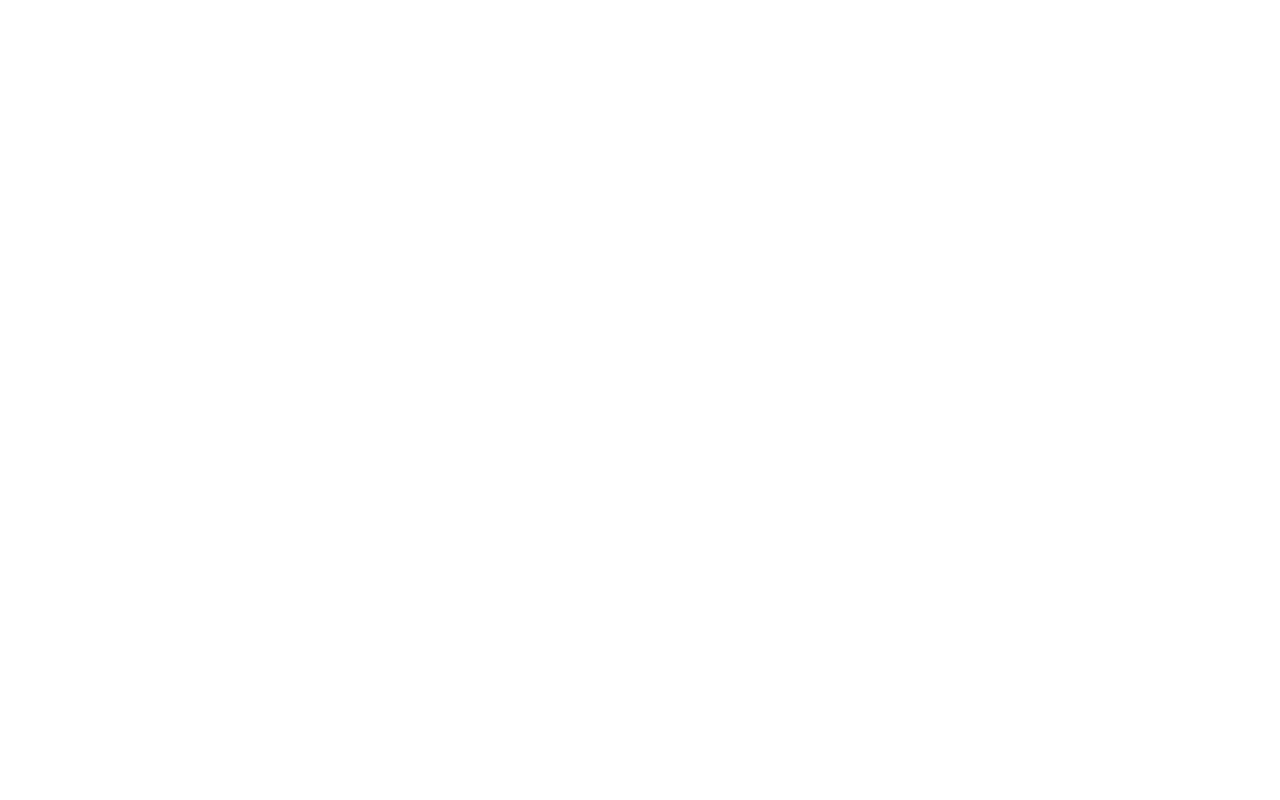
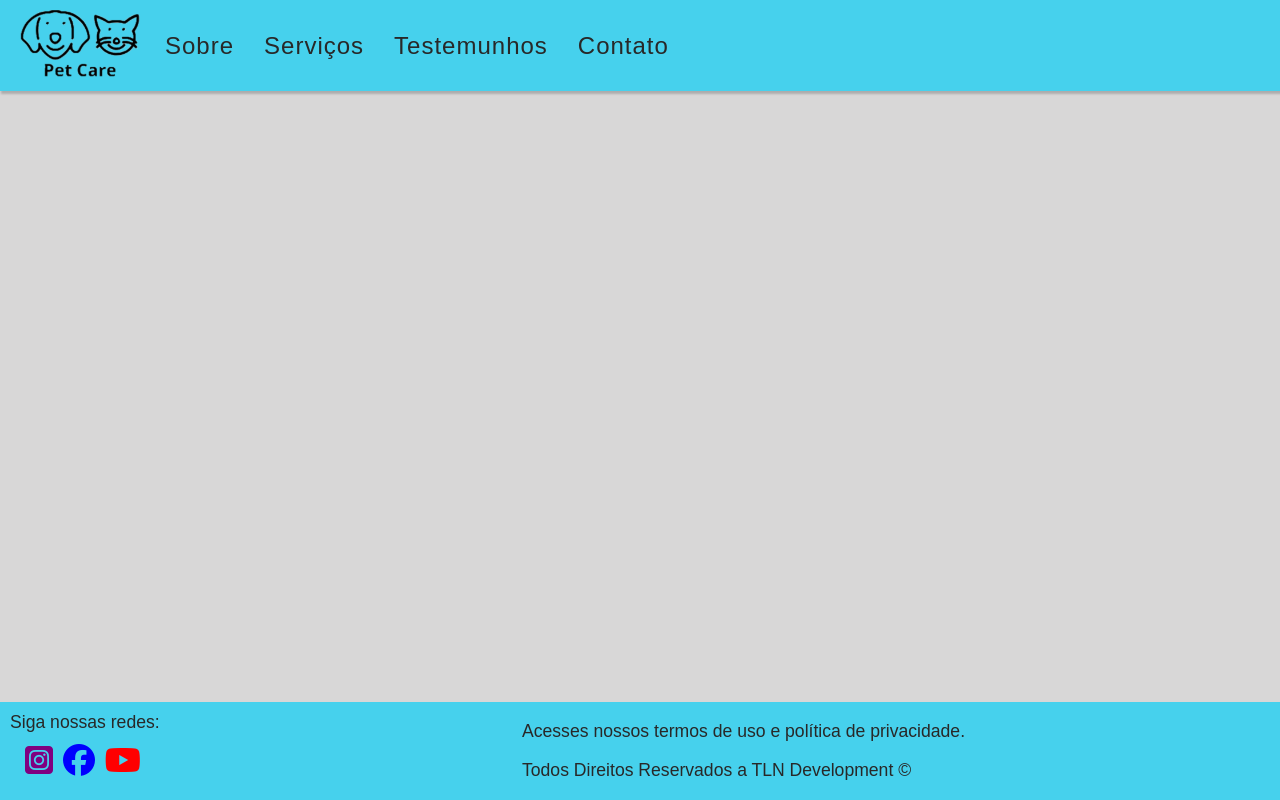
Before and after one commit to tlndevelopment/maisPraTI-Modulo3-Atividade2, a plain HTML site: page index.html in a window 1280 px wide. Drawn offline with nearby package versions, Linux system fonts and the light colour scheme.

Commit message:
nav and footer

```diff
--- a/index.html
+++ b/index.html
@@ -3,9 +3,40 @@
 <head>
     <meta charset="UTF-8">
     <meta name="viewport" content="width=device-width, initial-scale=1.0">
+    <link rel="stylesheet" href="styles.css">
+    <link rel="stylesheet" href="https://cdn.jsdelivr.net/npm/swiper@11/swiper-bundle.min.css" />
+    <link rel="stylesheet" href="https://cdnjs.cloudflare.com/ajax/libs/font-awesome/6.6.0/css/all.min.css"/>
     <title>Pet Care</title>
 </head>
 <body>
+    <header>
+        <nav>
+            <a href="#" class="logo"><img src="images/logo-pet-care.png" alt="logotipo da pet care"></a>
+            <ul>
+                <li><a href="#">Sobre</a></li>
+                <li><a href="#">Serviços</a></li>
+                <li><a href="#">Testemunhos</a></li>
+                <li><a href="#">Contato</a></li>
+            </ul>
+        </nav>
+    </header>
 
+    <footer>
+        <div class="social-media">
+            <span class="w100">Siga nossas redes:</span>
+            <div class="icons">
+                <a href="#" style="color: purple" title="Instagram"><span class="fab fa-square-instagram"></span></a>
+                <a href="#" style="color: blue" title="Facebook"><span class="fab fa-facebook"></span></a>
+                <a href="#" style="color: red" title="YouTube"><span class="fab fa-youtube"></span></a>
+            </div>
+
+        </div>
+        <div class="footer-infos">
+            <span>Acesses nossos <a href="#">termos de uso</a> e <a href="#">política de privacidade.</a></span>
+            <span>Todos Direitos Reservados a <a href="https://github.com/tlndevelopment" target="_blank">TLN Development &copy;</a></span>
+        </div>
+    </footer>
+    <script src="script.js"></script>
+    <script src="https://cdn.jsdelivr.net/npm/swiper@11/swiper-bundle.min.js"></script>
 </body>
 </html>
--- a/styles.css
+++ b/styles.css
@@ -0,0 +1,120 @@
+* {
+    margin: 0;
+    padding: 0;
+    box-sizing: border-box;
+}
+
+:root {
+    --primary-nav: rgb(40, 40, 40);
+    --background-nav: rgb(70, 209, 237)
+}
+
+.w100 {
+    width: 100%;
+}
+
+body {
+    position: relative;
+    width: 100%;
+    min-height: 100vh;
+    overflow: hidden;
+    background-color: #d8d7d7;
+    font-family: sans-serif;
+}
+
+header {
+    position: absolute;
+    top: 0;
+    left: 0;
+    width: 100%;
+    display: flex;
+    justify-content: space-between;
+    padding: 10px 20px;
+    z-index: 20;
+    background-color: var(--background-nav);
+    box-shadow: 2px 2px 2px 1px rgba(0, 0, 0, 0.2)
+}
+
+nav {
+    display: flex;
+    align-items: center;
+}
+
+.logo img {
+    width: 120px;
+}
+
+nav ul {
+    display: flex;
+    margin-left: 10px;
+}
+
+nav li {
+    list-style-type: none;
+}
+
+nav li a {
+    color: var(--primary-nav);
+    text-decoration: none;
+    font-weight: 400;
+    letter-spacing: 1px;
+    cursor: pointer;
+    padding: 15px;
+    font-size: 1.5em;
+}
+
+nav li a:hover {
+    font-weight: bolder;
+    text-decoration: underline;
+}
+
+footer {
+    position: fixed;
+    bottom: 0;
+    left: 0;
+    display: flex;
+    background-color: var(--background-nav);
+    color: var(--primary-nav);
+    width: 100%;
+    font-weight: 500;
+    font-size: 1.1rem;
+}
+
+.social-media {
+    width: 40%;
+    padding: 10px;
+    display: flex;
+    flex-direction: column;
+}
+
+.icons {
+    padding: 10px;
+}
+
+.icons a {
+    color: inherit;
+    font-size: 2rem;
+    margin-left: 5px;
+}
+
+.icons a:visited {
+    color: inherit;
+}
+
+.footer-infos {
+    padding: 10px;
+    width: 60%;
+    display: flex;
+    flex-direction: column;
+    justify-content: space-around;
+}
+
+.footer-infos a {
+    text-decoration: none;
+    color: inherit;
+}
+
+.footer-infos a:hover {
+    text-decoration: underline;
+    font-weight: bolder;
+}
```
